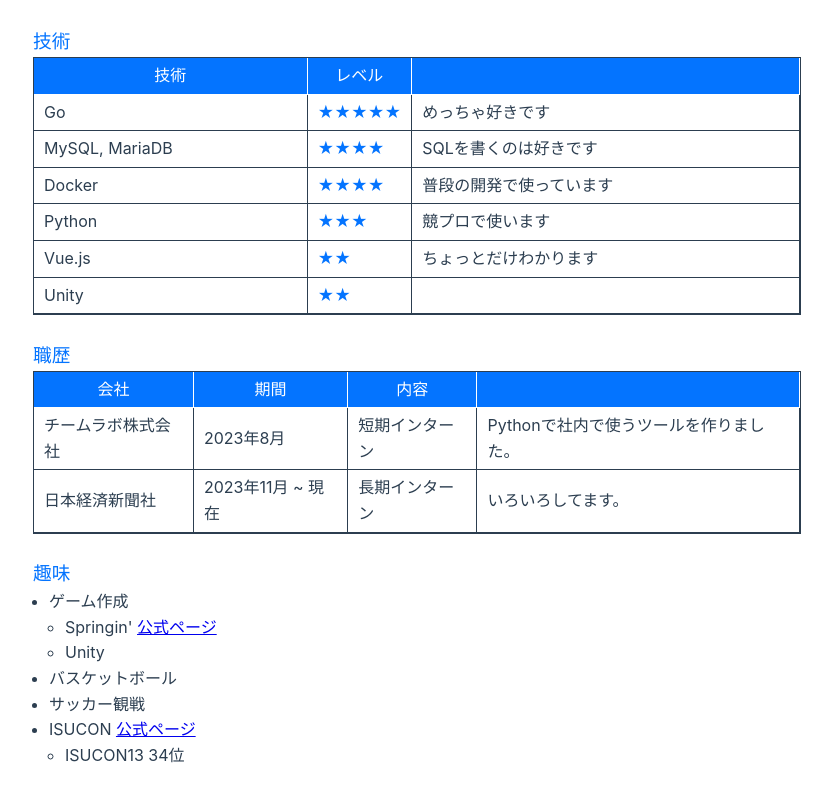
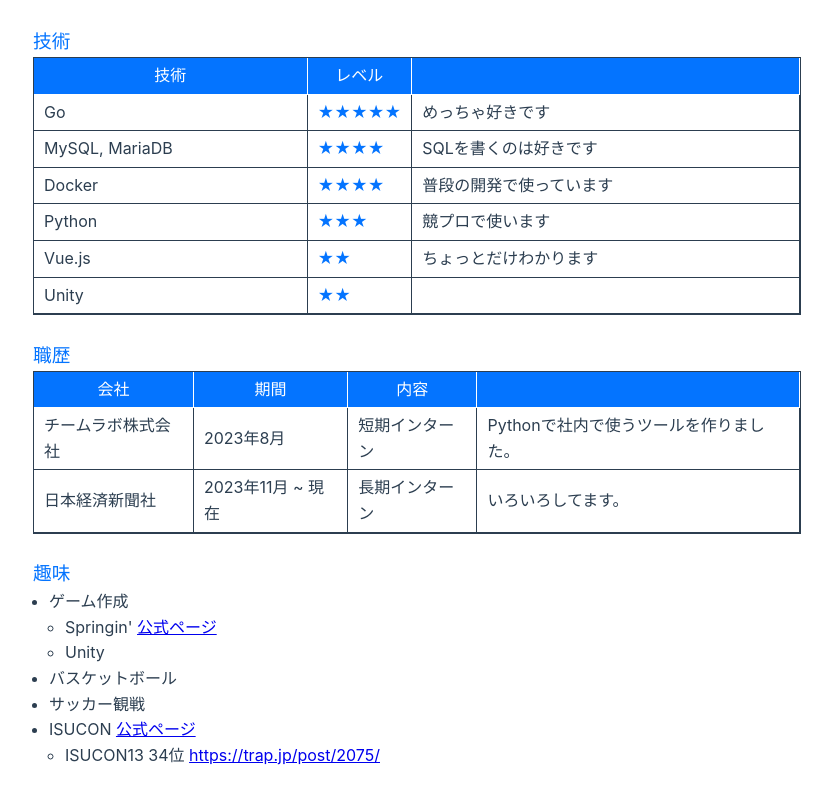
Before and after one commit to ikura-hamu/portfolio, a Vue app: page / in a window 1280 px wide. Shown: the part 476-1276 px from the top of the page, without its empty margins (223-1055 px from the left). Built offline with nearby package versions, Linux system fonts and the light colour scheme; no server answers.

Commit message:
ISUCONのURL

```diff
--- a/src/components/AboutMe.vue
+++ b/src/components/AboutMe.vue
@@ -60,7 +60,7 @@ const grade = computed(() => {
         <li>サッカー観戦</li>
         <li>ISUCON <a href="https://isucon.net">公式ページ</a></li>
         <ul>
-          <li>ISUCON13 34位</li>
+          <li>ISUCON13 34位 <a href="https://trap.jp/post/2075/">https://trap.jp/post/2075/</a></li>
         </ul>
       </ul>
     </div>
```
